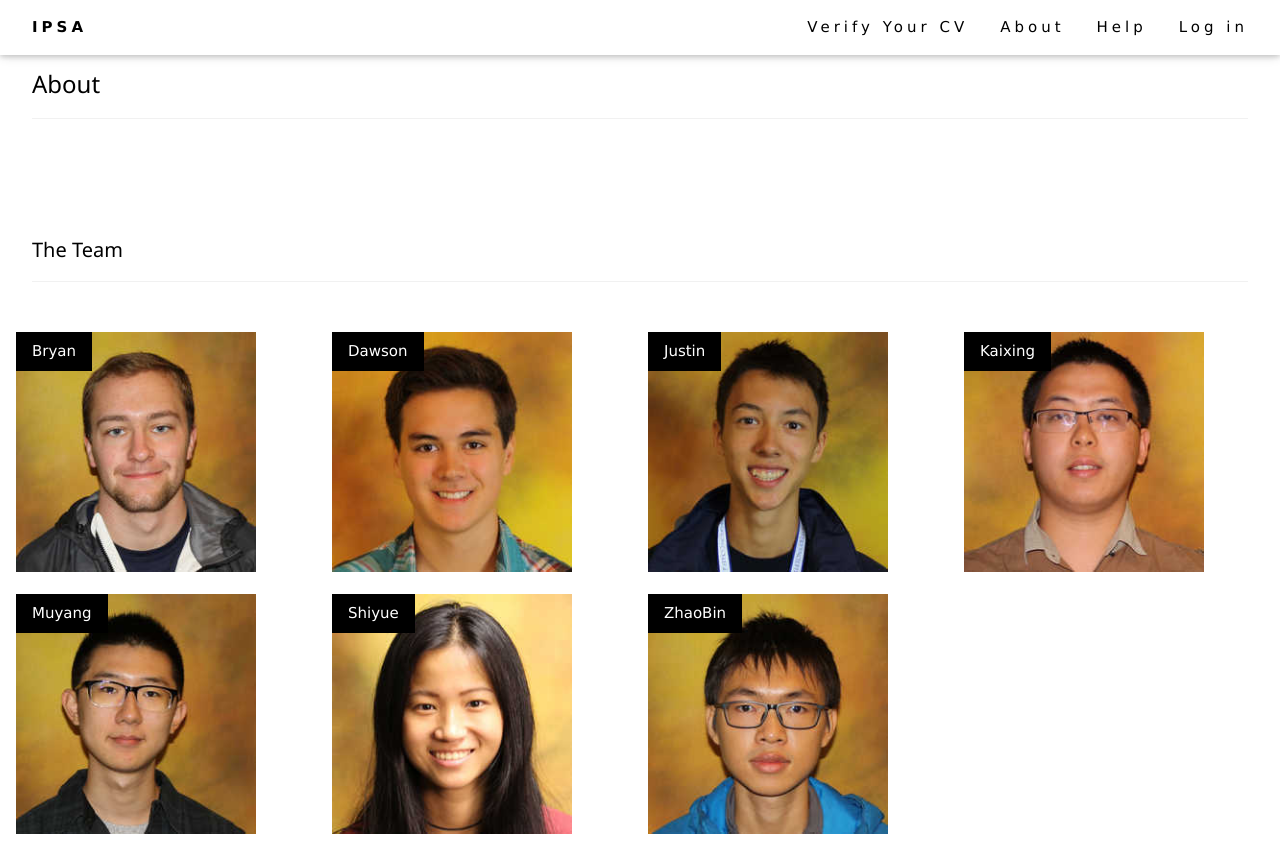
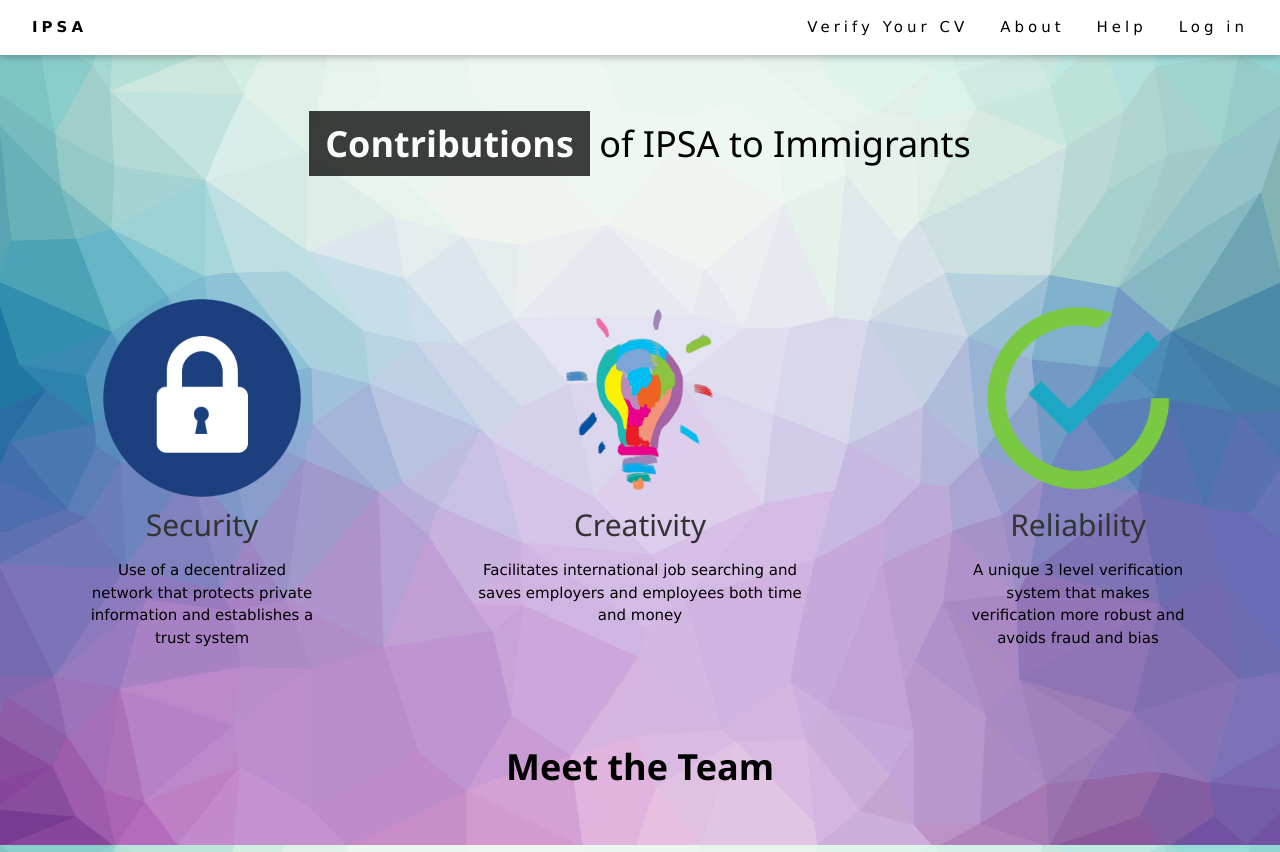
Before and after one commit to dalmeidad/hackathon2k18, a plain HTML site: page about.html in a window 1280 px wide. Shown: the top 852 px of the page. Drawn offline with nearby package versions, Linux system fonts and the light colour scheme.

Commit message:
Everything is flippin' beautiful, need to merge with Justin's work on the login page

```diff
--- a/about.html
+++ b/about.html
@@ -3,9 +3,12 @@
 <title>International Professional Skill Apostille About</title>
 <meta charset="UTF-8">
 <meta name="viewport" content="width=device-width, initial-scale=1">
+<link rel="stylesheet" href="https://maxcdn.bootstrapcdn.com/bootstrap/3.3.6/css/bootstrap.min.css" type="text/css" media="screen"/>
 <link rel="stylesheet" href="homepage.css">
 
-<body>
+
+
+
 
 <!-- Navbar (sit on top) -->
 <div class="taskbar">
@@ -21,40 +24,91 @@
   </div>
 </div>
 
-  <div class="content padding" style="max-width:1564px">
-    <div class="container padding-32" id="projects">
-      <h3 class="border-bottom border-light-grey padding-16">About</h1>
+<body>
+  <div>
+    <h1> Contributions of ISPA </h1>
+  </div>
+  <p>
+    <div>
+      <h1 class="xxlarge text-black", style="text-align:center; padding-top:64px">
+        <span class="padding black opacity-min"><b>Contributions</b></span>
+        <span class="hide-small text-black">of IPSA to Immigrants</span>
+      </h1>
+    </div>
+
+    <div class="container">
+      <div class="row">
+        <div class="row"><div class="col-xs-30"></div></div>
+        <div class="col-xs-3">
+          <img class="about_img" src="images/security.jpg" alt="security">
+          <h2>
+            Security
+          </h2>
+          <p class="text-black padding">
+            Use of a decentralized network that protects private information and establishes a trust system
+          </p>
+        </div>
+
+        <div class="col-xs-1"></div>
+
+
+        <div class="col-xs-4">
+          <img class="about_img" src="images/creativity.jpg" alt="creativity">
+          <h2>
+            Creativity
+          </h2>
+          <p class="text-black padding">
+            Facilitates international job searching and saves employers and employees both time and money
+          </p>
+        </div>
+
+        <div class="col-xs-1"></div>
+
+        <div class="col-xs-3" >
+          <img class="about_img" src="images/reliability.jpg" alt="reliability">
+          <h2>
+            Reliability
+          </h2>
+          <p class="text-black padding">
+            A unique 3 level verification system that makes verification more robust and avoids fraud and bias
+          </p>
+        </div>
+        <div class="row"><div class="col-xs-30"></div></div>
       </div>
     </div>
+  </p>
+
 
   <div class="content padding" style="max-width:1564px">
     <div class="container padding-32" id="projects">
-      <h4 class="border-bottom border-light-grey padding-16">The Team</h1>
+      <h1 class="xxlarge text-black meet_the_team">
+        <span class="text-black"><b>Meet the Team</b></span>
+      </h1>
     </div>
   </div>
   <div class="row-padding">
     <div class="col l3 m6 margin-bottom">
       <div class="display-container">
         <div class="display-topleft black padding">Bryan</div>
-        <img src="images/bryan.jpg" alt="Face" style="width:80%" style="height:80%">
+        <img class="team_face" src="images/bryan.jpg" alt="Face">
       </div>
     </div>
     <div class="col l3 m6 margin-bottom">
       <div class="display-container">
         <div class="display-topleft black padding">Dawson</div>
-        <img src="images/dawson.jpg" alt="Face" style="width:80%" style="height:80%">
+        <img class="team_face" src="images/dawson.jpg" alt="Face">
       </div>
     </div>
     <div class="col l3 m6 margin-bottom">
       <div class="display-container">
         <div class="display-topleft black padding">Justin</div>
-        <img src="images/justin.jpg" alt="Face" style="width:80%" style="height:80%">
+        <img class="team_face" src="images/justin.jpg" alt="Face">
       </div>
     </div>
     <div class="col l3 m6 margin-bottom">
       <div class="display-container">
         <div class="display-topleft black padding">Kaixing</div>
-        <img src="images/kaixing.jpg" alt="Face" style="width:80%" style="height:80%">
+        <img class="team_face" src="images/kaixing.jpg" alt="Face">
       </div>
     </div>
   </div>
@@ -63,19 +117,19 @@
     <div class="col l3 m6 margin-bottom">
       <div class="display-container">
         <div class="display-topleft black padding">Muyang</div>
-        <img src="images/muyang.jpg" alt="Face"style="width:80%" style="height:80%">
+        <img class="team_face" src="images/muyang.jpg" alt="Face">
       </div>
     </div>
     <div class="col l3 m6 margin-bottom">
       <div class="display-container">
         <div class="display-topleft black padding">Shiyue</div>
-        <img src="images/shiyue.jpg" alt="Face" style="width:80%" style="height:80%">
+        <img class="team_face" src="images/shiyue.jpg" alt="Face">
       </div>
     </div>
     <div class="col l3 m6 margin-bottom">
       <div class="display-container">
         <div class="display-topleft black padding">ZhaoBin</div>
-        <img src="images/zhaobin.jpg" alt="Face" style="width:80%" style="height:80%">
+        <img class="team_face" src="images/zhaobin.jpg" alt="Face">
       </div>
     </div>
   </body>
--- a/homepage.css
+++ b/homepage.css
@@ -32,7 +32,16 @@ legend{color:inherit;display:table;max-width:100%;padding:0;white-space:normal}t
 html,body{
   font-family:Verdana,sans-serif;
   font-size:15px;
-  line-height:1.5
+  line-height:1.5;
+}
+
+body{
+  background-image: url('./images/background.jpg');
+  background-color: #cccc;
+  background-repeat: no-repeat;
+  background-position: center;
+  background-size: cover;
+  background-attachment: fixed;
 }
 
 html{
@@ -61,6 +70,9 @@ h1, h2, h3, h4{
   margin:10px 0
 }.wide{letter-spacing:4px}
 
+.taskbar a{
+  text-decoration: none;
+}
 
 
 #IPSA_Header{
@@ -77,6 +89,46 @@ h1, h2, h3, h4{
 	font-family: 'FranchiseRegular','Arial Narrow',Arial,sans-serif;
 	font-weight: bold;
 	padding-bottom: 30px;
+}
+
+p .text-black{
+  text-align:center
+}
+
+.about_img {
+  width:200px;
+  height:200px;
+  display: block;
+  margin-left: auto;
+  margin-right: auto;
+  border-radius:60%;
+}
+
+.container p{
+  text-align:center;
+}
+
+.meet_the_team{
+  text-align:center;
+  padding-top: 64px;
+  padding-bottom: 32px;
+}
+
+.col-xs-1, .col-xs-3, .col-xs-4{
+  height:200px;
+}
+
+.col-xs-30 {
+  height: 125px;
+}
+
+.container h2{
+  text-align:center;
+}
+
+.team_face{
+  width:80%;
+  height:80%;
 }
 
 /* Change the link color to #111 (black) on hover */
@@ -117,6 +169,10 @@ li p {
 
 /*End of our CSS commands*/
 
+.display-container img{
+  border-radius:60%;
+}
+
 .table,.table-all{border-collapse:collapse;border-spacing:0;width:100%;display:table}.table-all{border:1px solid #ccc}
 .bordered tr,.table-all tr{border-bottom:1px solid #ddd}.striped tbody tr:nth-child(even){background-color:#f1f1f1}
 .table-all tr:nth-child(odd){background-color:#fff}.table-all tr:nth-child(even){background-color:#f1f1f1}
@@ -129,7 +185,7 @@ li p {
 .btn.disabled:hover,.btn:disabled:hover{box-shadow:none}
 .badge,.tag{background-color:#000;color:#fff;display:inline-block;padding-left:8px;padding-right:8px;text-align:center}.badge{border-radius:50%}
 .ul{list-style-type:none;padding:0;margin:0}.ul li{padding:8px 16px;border-bottom:1px solid #ddd}.ul li:last-child{border-bottom:none}
-.tooltip,.display-container{position:relative}.tooltip .text{display:none}.tooltip:hover .text{display:inline-block}
+.tooltip,.display-container{position:relative;}.tooltip .text{display:none}.tooltip:hover .text{display:inline-block}
 .ripple:active{opacity:0.5}.ripple{transition:opacity 0s}
 .input{padding:8px;display:block;border:none;border-bottom:1px solid #ccc;width:100%}
 .select{padding:9px 0;width:100%;border:none;border-bottom:1px solid #ccc}
```
Also changed, not shown: help.html (+2 -1 lines), homepage.html (+2 -1 lines), verify_your_cv.html (+2 -1 lines), images/background.jpg (added), images/background2.jpg (added), images/creativity.jpg (added), images/reliability.jpg (added), images/security.jpg (added). Lines whose indentation alone changed are shown as unchanged.
